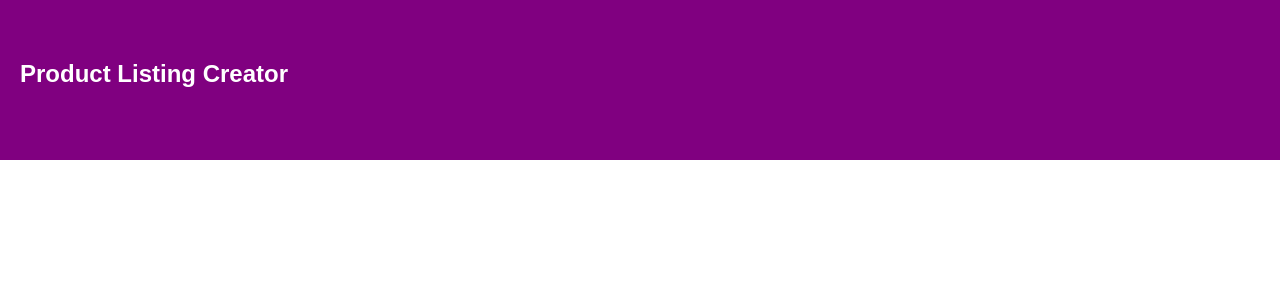
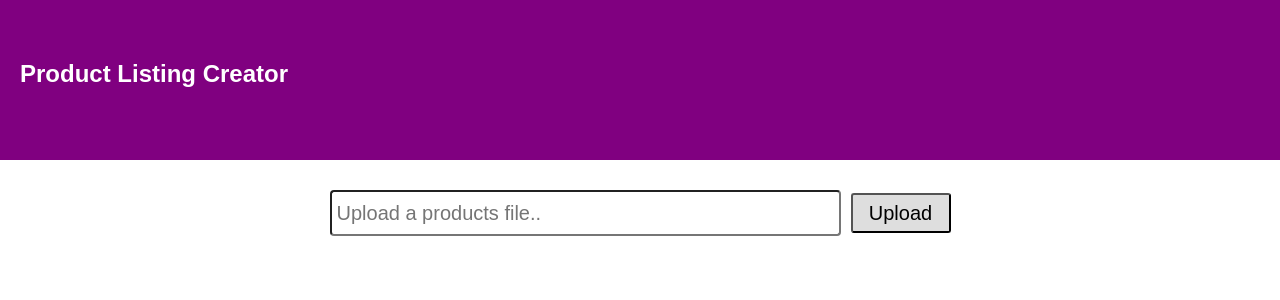
Before and after one commit to jsjunkie/productlistingcreator, a React (Create React App) app: page / in a window 1280 px wide. Shown: the top 300 px of the page. Built offline with nearby package versions, Linux system fonts and the light colour scheme; no server answers.

Commit message:
Add main component

```diff
--- a/src/App.css
+++ b/src/App.css
@@ -15,3 +15,7 @@
 .App-intro {
   font-size: large;
 }
+
+:focus {
+  outline: none;
+}
--- a/src/App.js
+++ b/src/App.js
@@ -2,6 +2,7 @@ import React, { Component } from 'react';
 import logo from './logo.svg';
 import './App.css';
 import { CallToAPI } from './service';
+import Main from './Main';
 
 class App extends Component {
 
@@ -25,6 +26,7 @@ class App extends Component {
         <div className="App-header">
           <h2>Product Listing Creator</h2>
         </div>
+        <Main />
         <p className="App-intro">
          {this.state.test}
 	       </p>
--- /dev/null
+++ b/src/Main.css
@@ -0,0 +1,25 @@
+.main {
+	padding: 30px;
+}
+
+.uploadInput {
+	width: 500px;
+	height: 40px;
+	padding-left: 5px;
+	font-size: 20px;
+	border-radius: 4px;
+	margin-right: 10px;
+}
+
+.uploadButton {
+	width: 100px;
+	height: 40px;
+	border-radius: 3px;
+	font-size: 20px;
+	background: #dedede;
+}
+
+.uploadButton:hover {
+	background: lightgray;
+	color: black;
+}
--- /dev/null
+++ b/src/Main.js
@@ -0,0 +1,17 @@
+import React, { Component } from 'react';
+import './Main.css';
+
+class Main extends Component {
+	render () {
+		return (
+			<div className="main">
+				<input
+					className="uploadInput"
+					placeholder="Upload a products file.."></input>
+				<button
+					className="uploadButton">Upload</button>
+			</div>);
+	}
+}
+
+export default Main;
```
